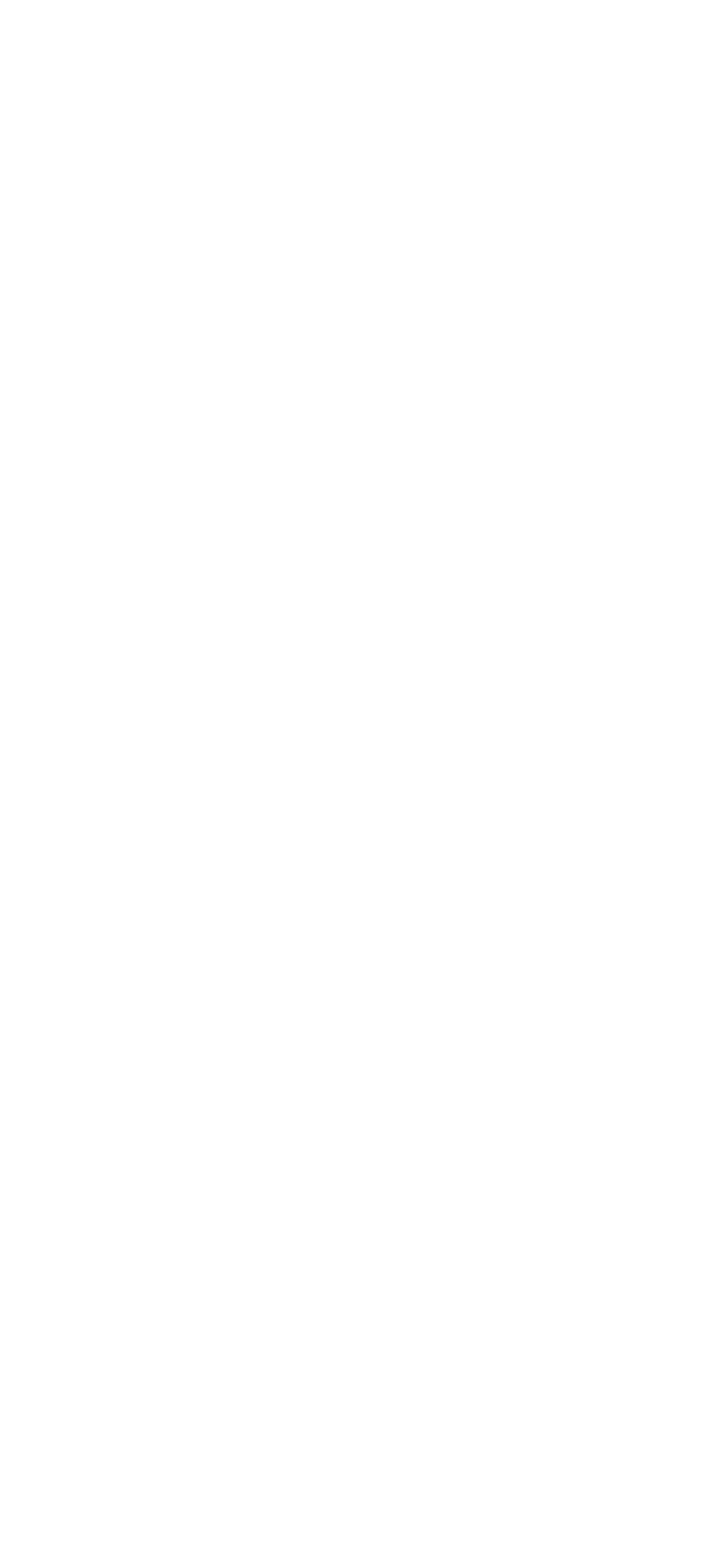
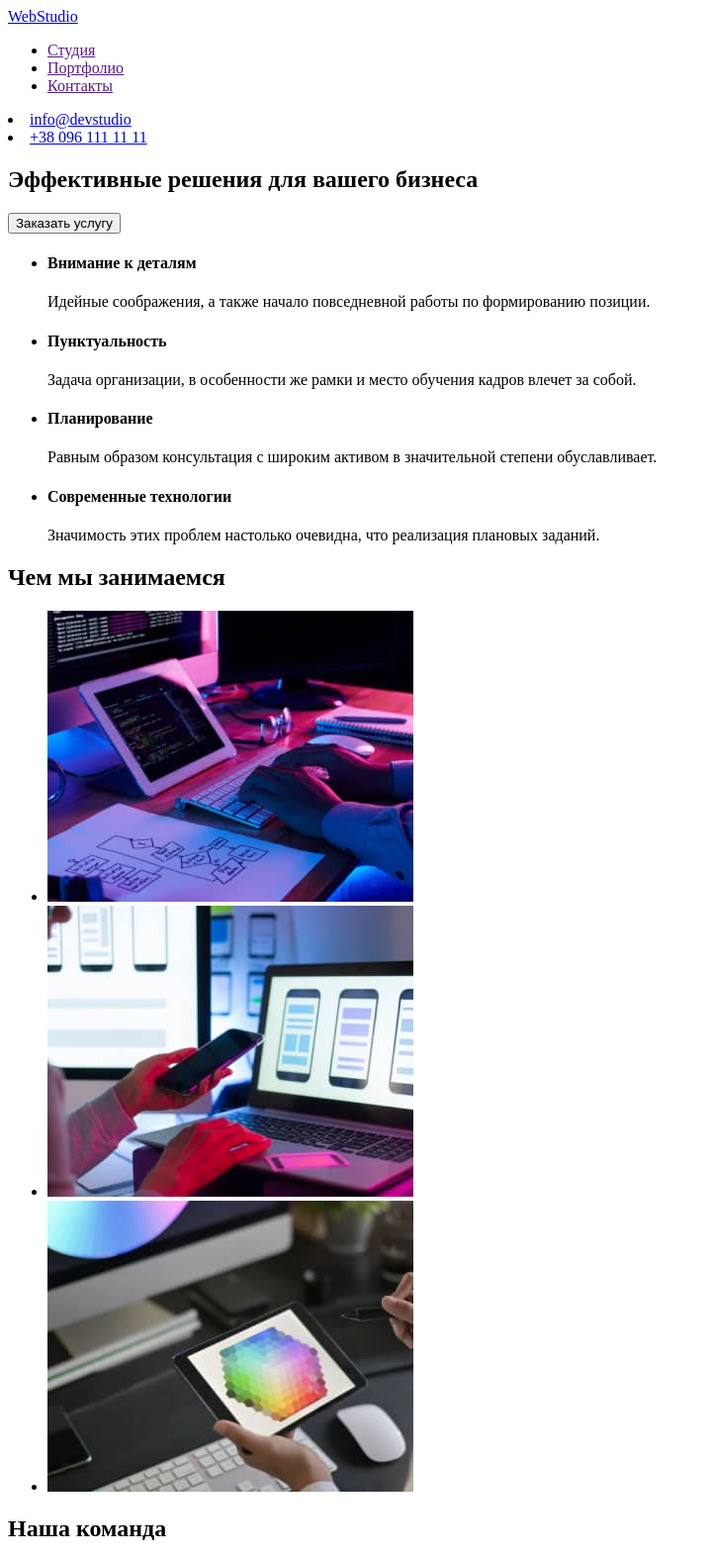
Before and after one commit to ibuenos/goit-markup-hw-01, a plain HTML site: page index.html in a window 1280 px wide. Shown: the top 1575 px of the page at 99% size, without its empty margins (0-719 px from the left). Before the commit the page ends 800 px from the top, so only its background shows below. Drawn offline with Linux system fonts and the light colour scheme.

Commit message:
update index html file

```diff
--- a/index.html
+++ b/index.html
@@ -1,12 +1,129 @@
 <!DOCTYPE html>
 <html lang="en">
-<head>
-    <meta charset="UTF-8">
-    <meta http-equiv="X-UA-Compatible" content="IE=edge">
-    <meta name="viewport" content="width=device-width, initial-scale=1.0">
-    <title>Document</title>
-</head>
-<body>
-
-</body>
+  <head>
+    <meta charset="UTF-8" />
+    <meta http-equiv="X-UA-Compatible" content="IE=edge" />
+    <meta name="viewport" content="width=device-width, initial-scale=1.0" />
+    <title lang="ru">WebStudio</title>
+  </head>
+  <body>
+    <header>
+      <nav>
+        <a href="./index.html">WebStudio</a>
+        <ul>
+          <li>
+            <a href="">Студия</a>
+          </li>
+          <li>
+            <a href="">Портфолио</a>
+          </li>
+          <li>
+            <a href="">Контакты</a>
+          </li>
+        </ul>
+        <li>
+          <a href="mailto:info@devstudio.com">info@devstudio</a>
+        </li>
+        <li>
+          <a href="tel:+380961111111">+38 096 111 11 11</a>
+        </li>
+      </nav>
+      <main>
+        <section>
+          <h1>Эффективные решения для вашего бизнеса</h1>
+          <button type="button">Заказать услугу</button>
+        </section>
+        <ul>
+          <h4><li>Внимание к деталям</li></h4>
+          <p>
+            Идейные соображения, а также начало повседневной работы по
+            формированию позиции.
+          </p>
+          <h4><li>Пунктуальность</li></h4>
+          <p>
+            Задача организации, в особенности же рамки и место обучения кадров
+            влечет за собой.
+          </p>
+          <h4><li>Планирование</li></h4>
+          <p>
+            Равным образом консультация с широким активом в значительной степени
+            обуславливает.
+          </p>
+          <h4><li>Современные технологии</li></h4>
+          <p>
+            Значимость этих проблем настолько очевидна, что реализация плановых
+            заданий.
+          </p>
+        </ul>
+        <h2>Чем мы занимаемся</h2>
+        <ul>
+          <li>
+            <img
+              src="./images/img3 (1).jpg"
+              alt="Мужчина печатает на
+            клавиатуре"
+              width="370"
+              height="294"
+            />
+          </li>
+          <li>
+            <img
+              src="./images/img2.jpg"
+              alt="Женщина печатает на ноутбуке"
+              width="370"
+              height="294"
+            />
+          </li>
+          <li>
+            <img
+              src="./images/img1.jpg"
+              alt="Планшет с изображением"
+              width="370"
+              height="294"
+            />
+          </li>
+        </ul>
+        <h2>Наша команда</h2>
+        <ul>
+          <li>
+            <img src="./images/img.jpg" alt="Игорь" width="270" height="260" />
+          </li>
+          <li>
+            <img
+              src="./images/img (1).jpg"
+              alt="Ольга"
+              width="270"
+              height="260"
+            />
+          </li>
+          <li>
+            <img
+              src="./images/img (2).jpg"
+              alt="Николай"
+              width="270"
+              height="260"
+            />
+          </li>
+          <li>
+            <img
+              src="./images/img (3).jpg"
+              alt="Михаил"
+              width="270"
+              height="260"
+            />
+          </li>
+          <h4><li>Игорь Демьяненко</li></h4>
+          <p>Product Designer</p>
+          <h4><li>Ольга Репина</li></h4>
+          <p>Frontend Developer</p>
+          <h4><li>Николай Тарасов</li></h4>
+          <p>Marketing</p>
+          <h4><li>Михаил Ермаков</li></h4>
+          <p>UI Designer</p>
+        </ul>
+      </main>
+      <footer></footer>
+      <h1></h1>
+    </header>
+  </body>
 </html>
```
Also changed, not shown: images/img (1).jpg (added), images/img (2).jpg (added), images/img (3).jpg (added), images/img.jpg (added), images/img1.jpg (added), images/img2.jpg (added), images/img3 (1).jpg (added).
